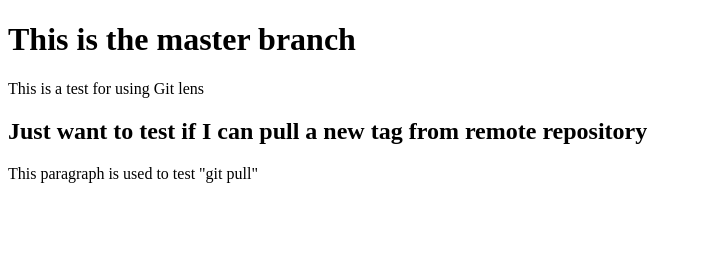
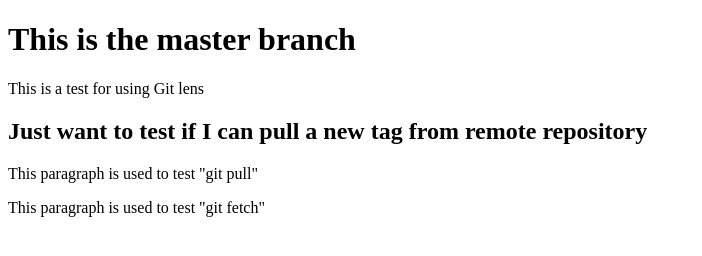
Before and after one commit to FgSurewin/gitTest, a plain HTML site: page index.html in a window 1280 px wide. Shown: the whole page, without its empty margins (0-702 px from the left). Drawn offline with Linux system fonts and the light colour scheme.

Commit message:
Update index.html

```diff
--- a/index.html
+++ b/index.html
@@ -10,5 +10,6 @@
 		<p>This is a test for using Git lens</p>
 		<h2>Just want to test if I can pull a new tag from remote repository</h2>
 		<p>This paragraph is used to test "git pull"</p>
+		<p>This paragraph is used to test "git fetch"</p>
 	</body>
 </html>
```
